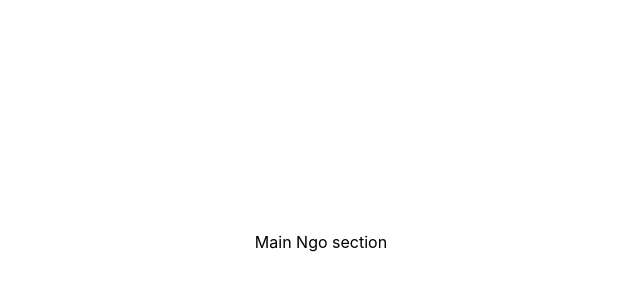
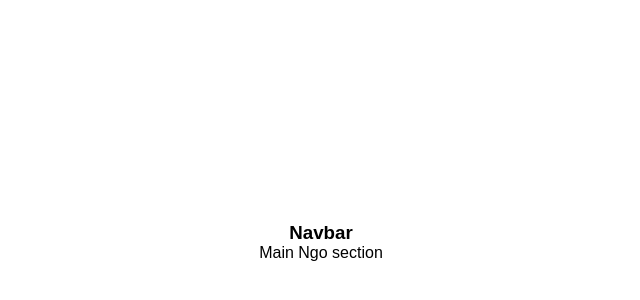
Before and after one commit to jbuyu/live-ngo, a Next.js app: page / in a window 1280 px wide. Shown: the part 158-458 px from the top of the page, without its empty margins (319-959 px from the left). Built offline with nearby package versions, Linux system fonts and the light colour scheme.

Commit message:
adds navbar and components folder

```diff
--- a/pages/index.js
+++ b/pages/index.js
@@ -1,4 +1,5 @@
 import Head from "next/head";
+import Navbar from "../src/components/Navbar";
 import styles from "../styles/Home.module.css";
 
 export default function Home() {
@@ -8,6 +9,7 @@ export default function Home() {
         <title>Ngo reel</title>
         <link rel="icon" href="/favicon.ico" />
       </Head>
+      <Navbar />
 
       <div>Main Ngo section</div>
     </div>
--- /dev/null
+++ b/src/components/Navbar.js
@@ -0,0 +1,3 @@
+export default function Navbar() {
+  return <h3>Navbar</h3>;
+}
--- a/styles/globals.css
+++ b/styles/globals.css
@@ -13,4 +13,7 @@ a {
 
 * {
   box-sizing: border-box;
+  margin: 0;
+  padding: 0;
+  font-family: "PT Sans", sans-serif;
 }
```
